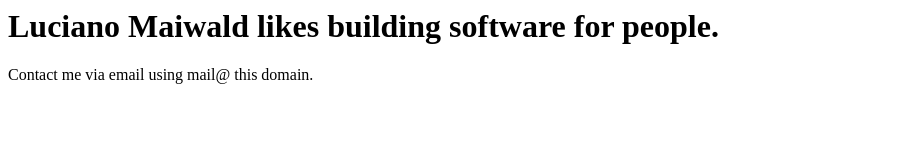
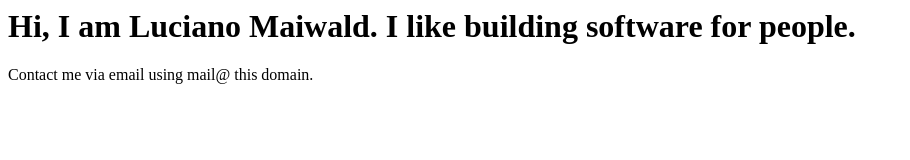
Before and after one commit to maiwald/maiwald.github.io, a plain HTML site: page index.html in a window 1280 px wide. Shown: the whole page, without its empty margins (0-910 px from the left). Drawn offline with Linux system fonts and the light colour scheme.

Commit message:
use a different sentence

```diff
--- a/index.html
+++ b/index.html
@@ -4,7 +4,7 @@
   </head>
 
   <body>
-    <h1>Luciano Maiwald likes building software for people.</h1>
+    <h1>Hi, I am Luciano Maiwald. I like building software for people.</h1>
     <p>Contact me via email using mail@ this domain.</p>
   </body>
 </html>
```
